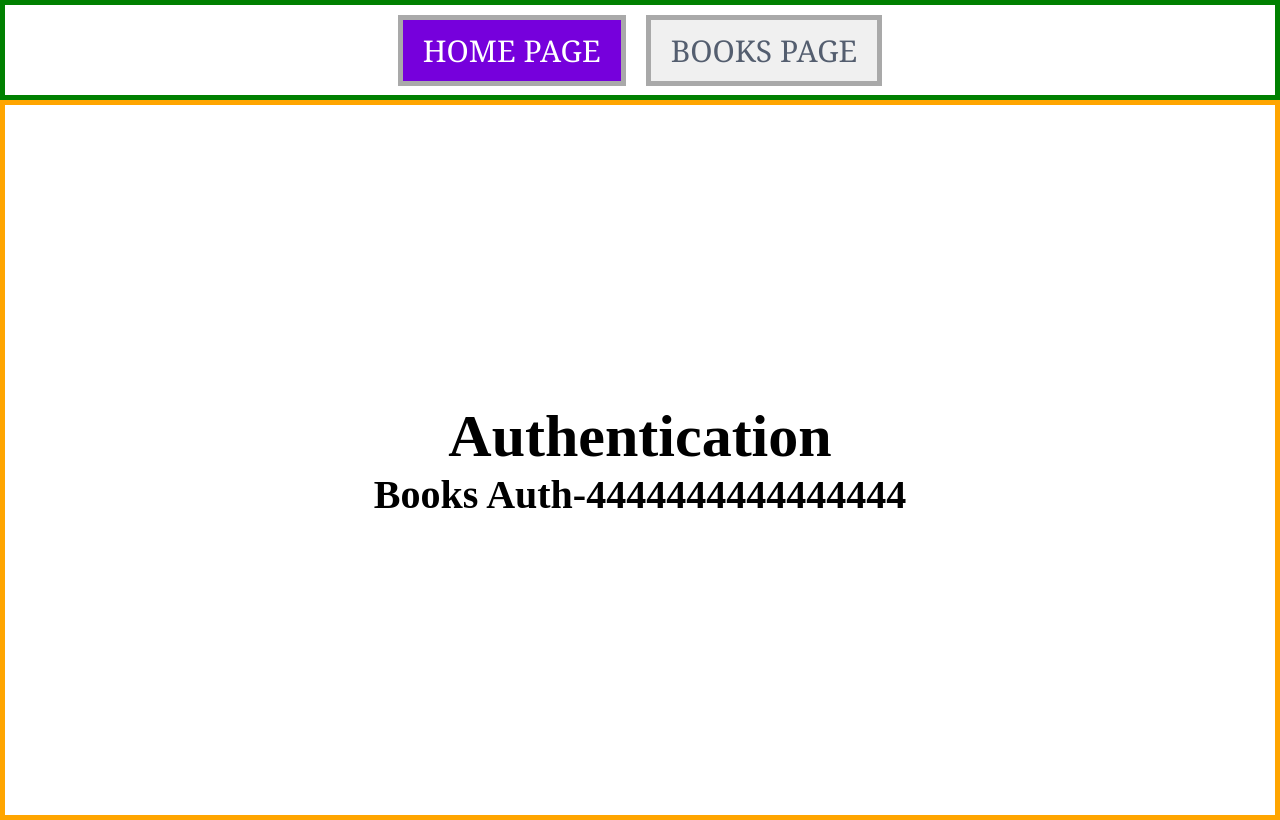
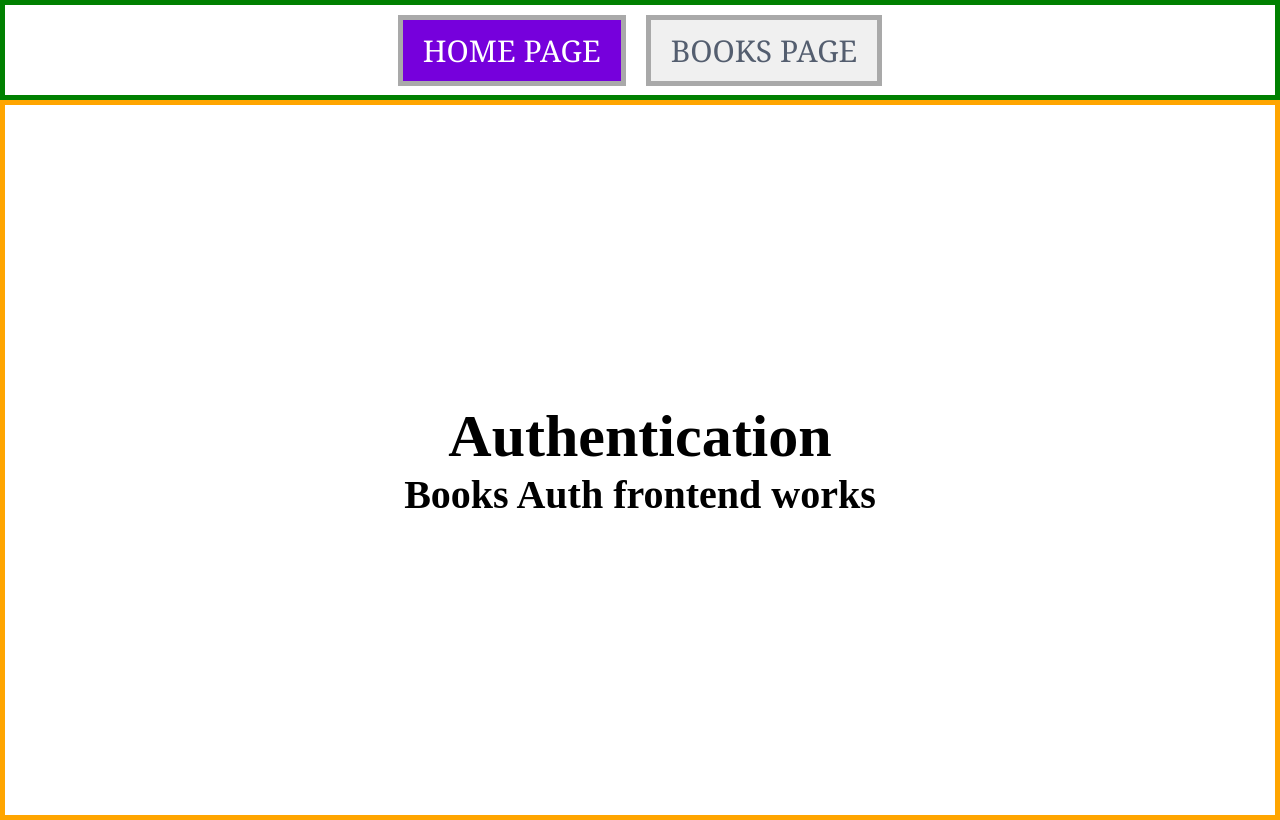
Before and after one commit to keyboard-shop/Books-authentication-frontend-2, a React (Vite) app: page / in a window 1280 px wide. Built offline with nearby package versions, Linux system fonts and the light colour scheme.

Commit message:
h4 Books Auth frontend works

```diff
--- a/pages/HomePage.jsx
+++ b/pages/HomePage.jsx
@@ -9,7 +9,7 @@ const HomePage = () => {
     <div className='home-page'>
       <h2>Authentication</h2>
       <h4>
-        Books Auth-4444444444444444
+        Books Auth frontend works
       </h4>
     </div>
   )
```
